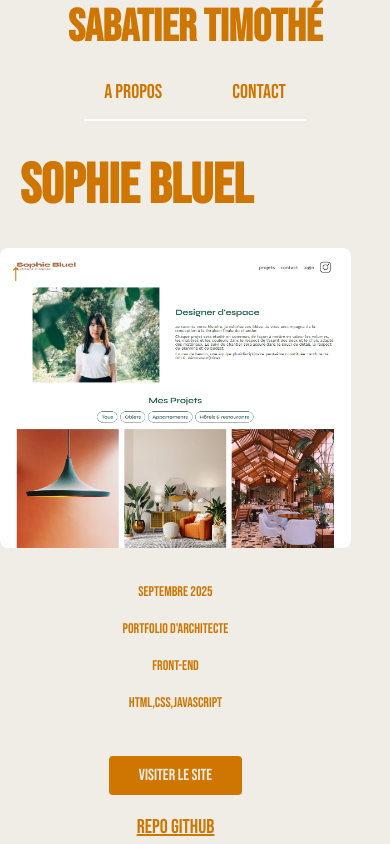
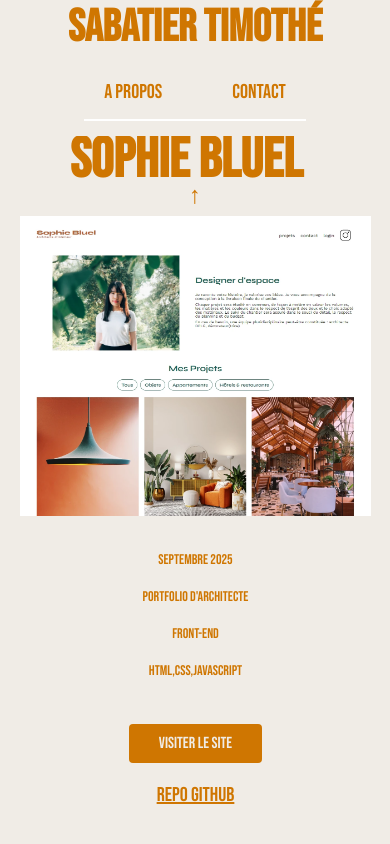
Before and after one commit to T-Sabatier/Portfolio, a React (Vite) app: page /project/1/details in a window 390 px wide. Shown: the top 844 px of the page. Built offline with nearby package versions, Linux system fonts and the light colour scheme.

Commit message:
Ajuste visuel responsive

```diff
--- a/src/Components/DetailsView/DetailsView.scss
+++ b/src/Components/DetailsView/DetailsView.scss
@@ -18,7 +18,6 @@
     height: auto;
     min-height: calc(80vh - 30px);
     overflow-y: auto;
-    padding: 20px 0;
     flex-direction: column;
     align-items: flex-start;
   }
@@ -48,15 +47,12 @@
     // Mobile
     @media (max-width: 768px) {
       position: relative;
-      left: 0;
-      top: 0;
       transform: none;
       font-size: 56px;
       max-width: 100%;
       text-align: center;
       margin-bottom: 30px;
-      padding: 0 20px;
-      line-height: 1.1;
+      padding: 0 40px;
     }
   }
 
@@ -99,8 +95,9 @@
     // Mobile
     @media (max-width: 768px) {
       font-size: 24px;
-      top: 10px;
-      left: 10px;
+      top: -35px;
+      right:150px;
+
     }
   }
 
@@ -125,7 +122,9 @@
     // Mobile
     @media (max-width: 768px) {
       height: 300px;
-    }
+      padding-left: 20px;
+      border-radius: 0px
+        }
   }
 
   &__content {
@@ -147,7 +146,8 @@
       top: 0;
       width: 100%;
       margin-top: 30px;
-      padding: 0 10px;
+      padding: 0 40px;
+      margin-left: 40px;
     }
   }
 
--- a/src/Pages/About/About.scss
+++ b/src/Pages/About/About.scss
@@ -7,7 +7,7 @@
   padding: 40px 20px;
 
   @media (max-width: 768px) {
-    padding: 20px 10px;
+    padding: 10px 0;
     min-height: calc(80vh - 30px);
   }
 
@@ -94,7 +94,7 @@
     }
 
     @media (max-width: 768px) {
-      width: 100%;
+      margin-left: 20px;
       padding: 12px 30px;
       font-size: 18px;
     }
```
